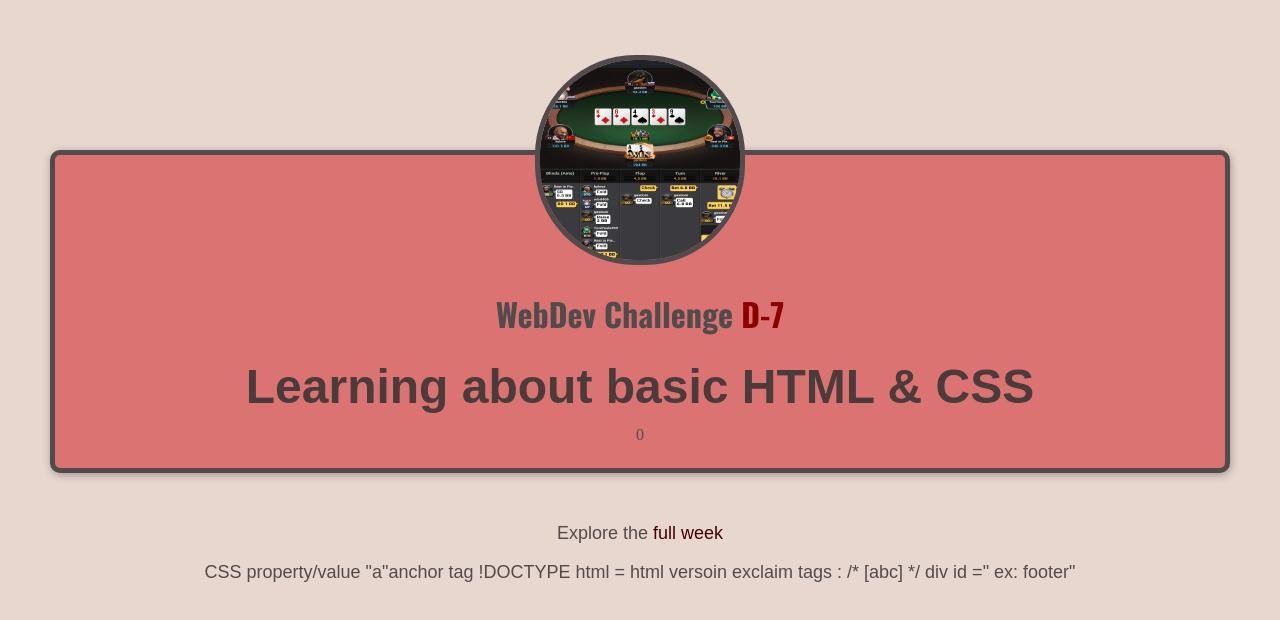
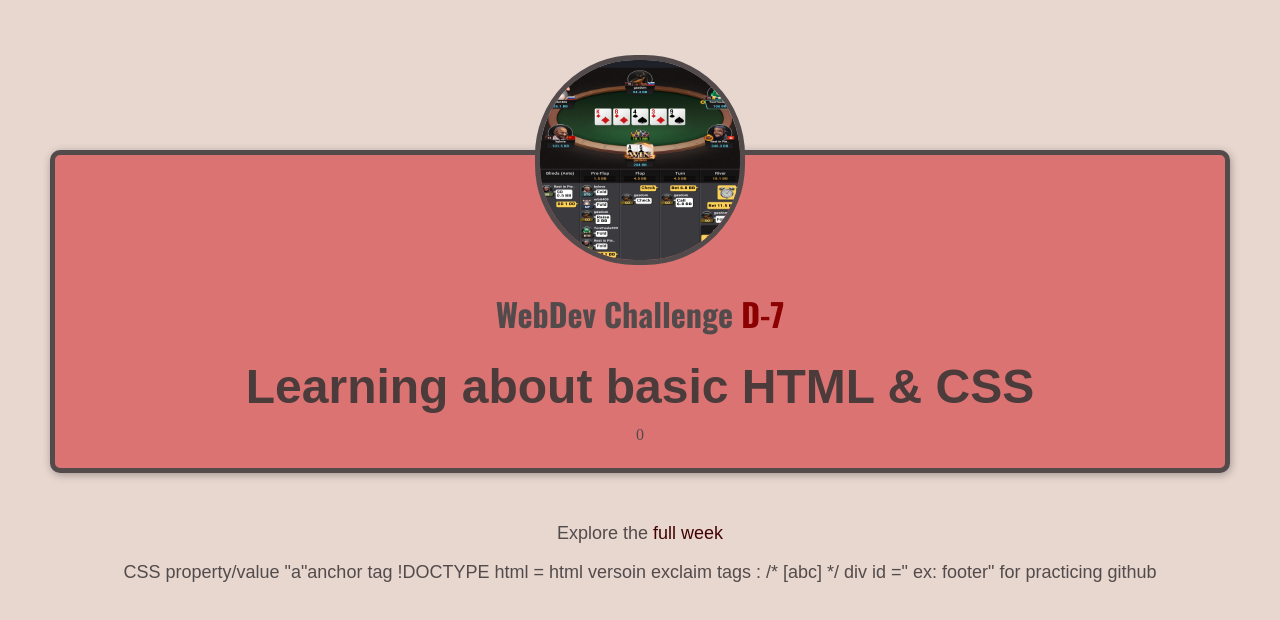
Before and after one commit to JvWalk/WebDev, a plain HTML site: page webdev/D-1/index.html in a window 1280 px wide. Drawn offline with nearby package versions, Linux system fonts and the light colour scheme.

```diff
--- a/webdev/D-1/index.html
+++ b/webdev/D-1/index.html
@@ -36,6 +36,7 @@
 			tags : <!== [aaa] ->
 					/* [abc] */
 			div id =" ex: footer"
+			for practicing github
 			</p>
 	</footer>
 
```
